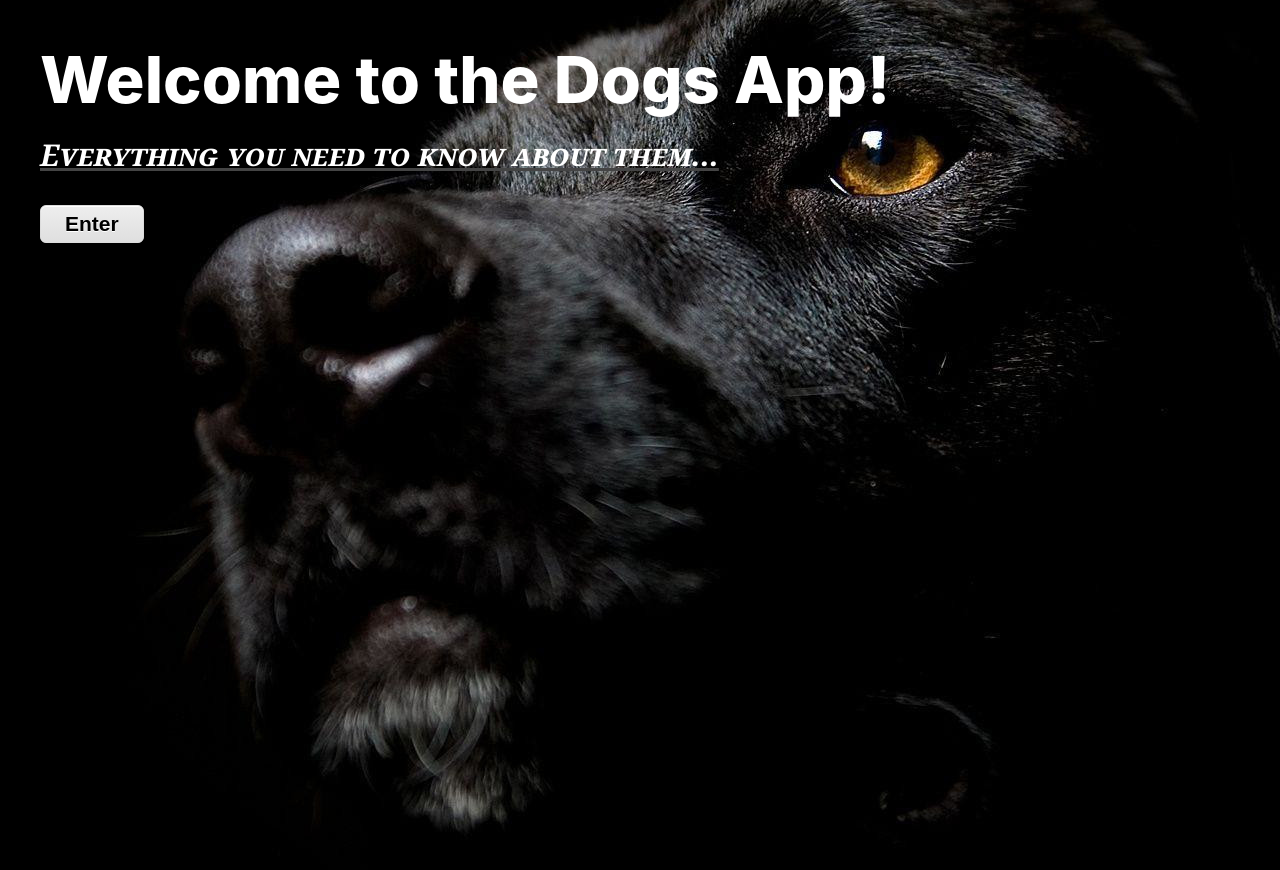
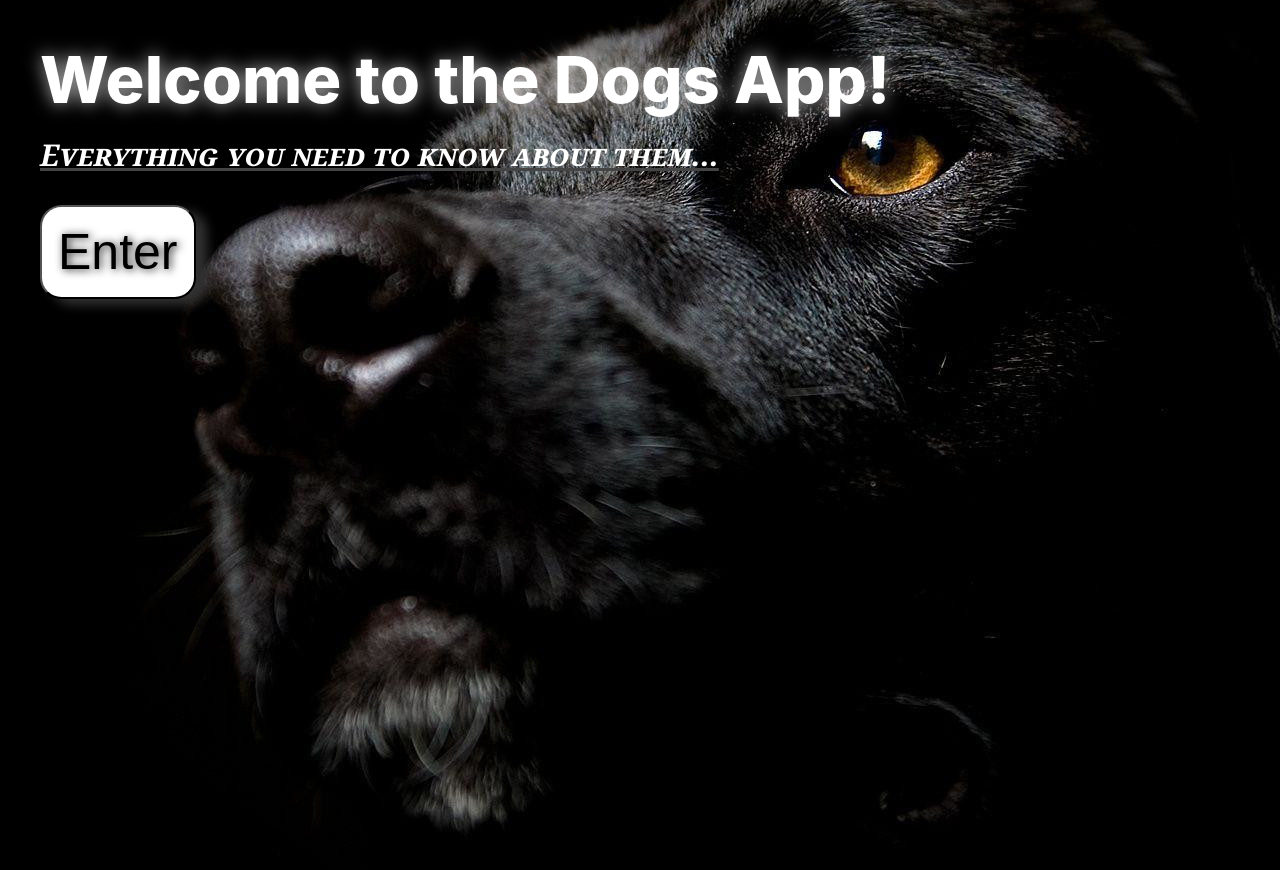
Before and after one commit to pablogomila/PI-Dogs-FT14a, a React (Create React App) app in the folder client/: page / in a window 1280 px wide. Shown: the top 870 px of the page. Built offline with nearby package versions, Linux system fonts and the light colour scheme.

Commit message:
modified Index.css for styling

```diff
--- a/client/src/views/Index/Index.module.css
+++ b/client/src/views/Index/Index.module.css
@@ -22,29 +22,28 @@
   font-family: inherit;
   font-weight: 800;
   font-size: 65px;
+  text-shadow: 0px 0px 18px rgba(255, 255, 255, 0.7);
   margin: 0;
   margin-bottom: -15px;
 }
 
 .button {
-  box-shadow: inset 0px 1px 0px 0px #ffffff;
-  background: linear-gradient(to bottom, #ededed 5%, #dfdfdf 100%);
-  background-color: #ededed;
-  border-radius: 6px;
-  border: 1px solid #dcdcdc;
-  display: inline-block;
-  cursor: pointer;
-  color: #000000;
-  font-family: Arial;
-  font-size: 21px;
-  font-weight: bold;
-  padding: 6px 24px;
-  text-decoration: none;
-  text-shadow: 0px 1px 0px #ffffff;
+  color: rgb(0, 0, 0);
+font-size: 50px;
+padding: 16px;
+text-shadow: 2px 1px 9px rgba(30, 30, 30, 1);
+border-radius: 21.486486486486488px;
+background: rgb(255, 255, 255);
+background: -moz-linear-gradient(90deg, rgb(255, 255, 255) 0%, rgb(255, 255, 255) 100%);
+background: -webkit-linear-gradient(90deg, rgb(255, 255, 255) 0%, rgb(255, 255, 255) 100%);
+background: -o-linear-gradient(90deg, rgb(255, 255, 255) 0%, rgb(255, 255, 255) 100%);
+background: -ms-linear-gradient(90deg, rgb(255, 255, 255) 0%, rgb(255, 255, 255) 100%);
+background: linear-gradient(0deg, rgb(255, 255, 255) 0%, rgb(255, 255, 255) 100%);
+box-shadow:         11px 6px 11px rgba(50, 50, 50, 1);
 }
 
 .button:hover {
-  background: linear-gradient(to bottom, #dfdfdfa6 65%, #ededed 100%);
+  background: linear-gradient(to bottom, #dfdfdfe8 15%, #ededed 100%);
 }
 
 .message {
```
